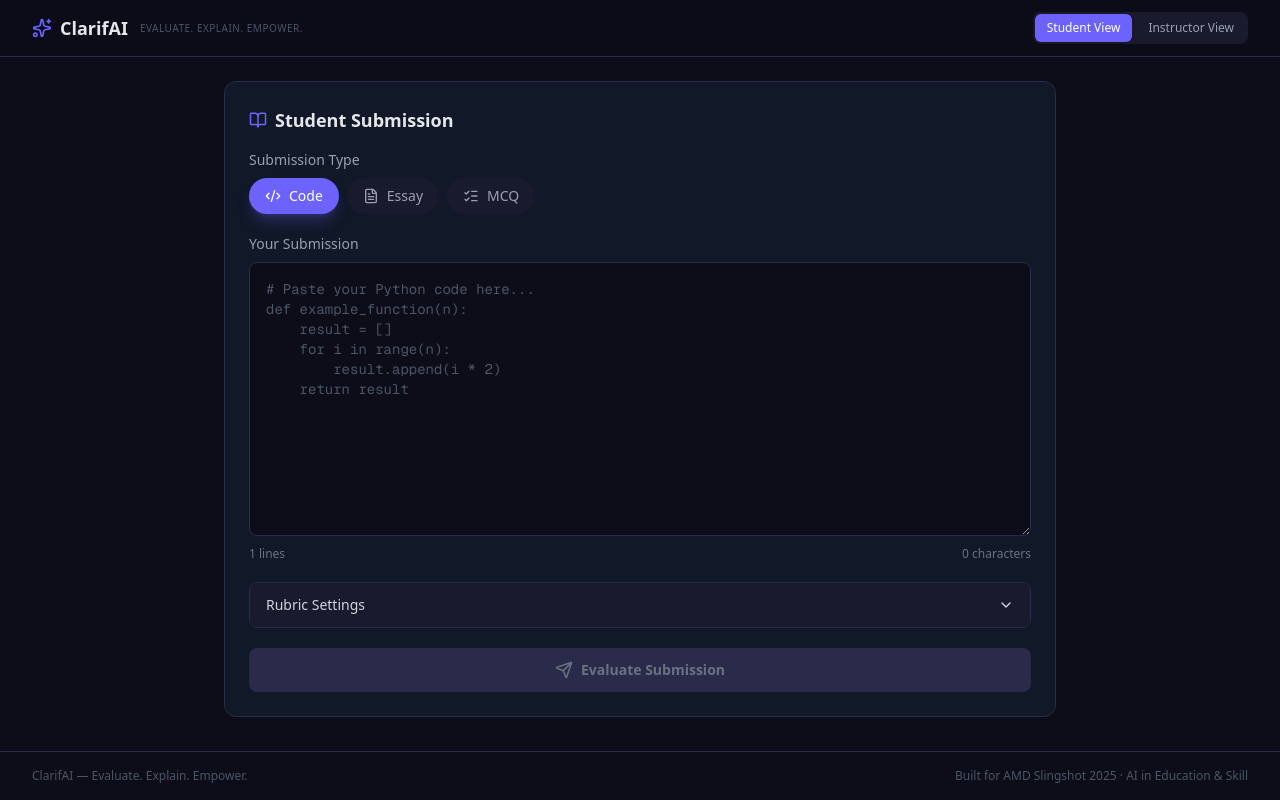
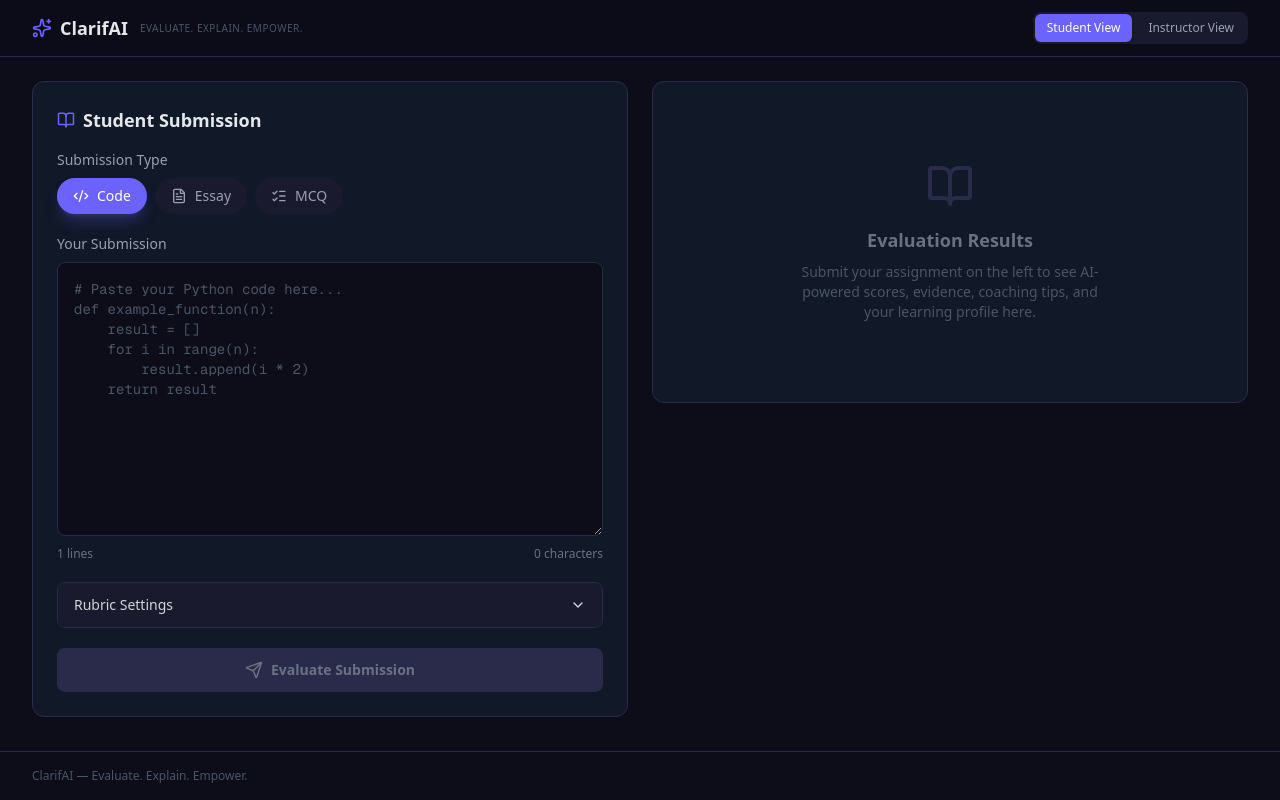
Before and after one commit to NIKHIL-RAJIV/CLARIFAI, a Next.js app: page /evaluate in a window 1280 px wide. Built offline with nearby package versions, Linux system fonts and the light colour scheme.

Commit message:
feat: 2-column student layout, submission preview in instructor view, remove AMD branding

```diff
--- a/app/evaluate/page.js
+++ b/app/evaluate/page.js
@@ -11,7 +11,7 @@ import MisconceptionBadge from '@/components/student/MisconceptionBadge';
 import InstructorPanel from '@/components/instructor/InstructorPanel';
 import LoadingPipeline from '@/components/shared/LoadingPipeline';
 import TaskTypeBadge from '@/components/shared/TaskTypeBadge';
-import { BookOpen, GraduationCap, Download } from 'lucide-react';
+import { BookOpen, GraduationCap, Download, Code2, FileText, ListChecks } from 'lucide-react';
 import clsx from 'clsx';
 import { downloadReport } from '@/lib/generateReport';
 
@@ -22,6 +22,9 @@ const TABS = [
   { key: 'profile', label: 'My Profile' },
 ];
 
+const TASK_ICONS = { code: Code2, essay: FileText, mcq: ListChecks };
+const TASK_LABELS = { code: 'Code', essay: 'Essay', mcq: 'MCQ' };
+
 export default function EvaluatePage() {
   const [isLoading, setIsLoading] = useState(false);
   const [currentLayer, setCurrentLayer] = useState(1);
@@ -29,12 +32,14 @@ export default function EvaluatePage() {
   const [activeTab, setActiveTab] = useState('scores');
   const [overrides, setOverrides] = useState({});
   const [activeView, setActiveView] = useState('student');
+  const [lastSubmission, setLastSubmission] = useState(null); // { taskType, submission, rubric }
 
   const handleSubmit = useCallback(async ({ taskType, rubric, submission }) => {
     setIsLoading(true);
     setCurrentLayer(1);
     setEvaluation(null);
     setOverrides({});
+    setLastSubmission({ taskType, submission, rubric });
 
     // Simulate layer progress while waiting for API response
     const layerTimers = [
@@ -124,6 +129,33 @@ export default function EvaluatePage() {
     );
   };
 
+  /* Read-only submission viewer for Instructor View */
+  const renderSubmissionPreview = () => {
+    if (!lastSubmission) return null;
+    const { taskType, submission } = lastSubmission;
+    const Icon = TASK_ICONS[taskType] || FileText;
+
+    return (
+      <div className="bg-[#111827] border border-[#2A2A4A] rounded-xl p-6">
+        <div className="flex items-center gap-2 mb-4">
+          <Icon size={18} className="text-[#6C63FF]" />
+          <h2 className="text-sm font-bold text-gray-300">
+            Student Submission — {TASK_LABELS[taskType] || taskType}
+          </h2>
+          {evaluation?.task_type && <TaskTypeBadge type={evaluation.task_type} />}
+        </div>
+        <pre
+          className={clsx(
+            'w-full max-h-[400px] overflow-auto rounded-lg border border-[#2A2A4A] bg-[#0D0D1A] text-gray-300 p-4 text-sm whitespace-pre-wrap',
+            taskType === 'code' ? 'font-mono' : ''
+          )}
+        >
+          {submission}
+        </pre>
+      </div>
+    );
+  };
+
   return (
     <div className="min-h-screen bg-[#0D0D1A] flex flex-col">
       <Navbar activeView={activeView} onViewChange={setActiveView} />
@@ -132,12 +164,12 @@ export default function EvaluatePage() {
       {isLoading && <LoadingPipeline currentLayer={currentLayer} />}
 
       {/* Main Content */}
-      <main className="flex-1 max-w-4xl mx-auto w-full px-4 sm:px-6 lg:px-8 py-6">
-        {/* Student View */}
+      <main className="flex-1 max-w-7xl mx-auto w-full px-4 sm:px-6 lg:px-8 py-6">
+        {/* ── Student View ── 2-column on lg+ */}
         {activeView === 'student' && (
-          <div className="space-y-6">
-            {/* Submission Panel */}
-            <div className="bg-[#111827] border border-[#2A2A4A] rounded-xl p-6">
+          <div className="grid grid-cols-1 lg:grid-cols-2 gap-6">
+            {/* Left Column — Submission */}
+            <div className="bg-[#111827] border border-[#2A2A4A] rounded-xl p-6 self-start lg:sticky lg:top-20">
               <div className="flex items-center gap-2 mb-4">
                 <BookOpen size={18} className="text-[#6C63FF]" />
                 <h2 className="text-lg font-bold text-gray-200">Student Submission</h2>
@@ -148,8 +180,9 @@ export default function EvaluatePage() {
               <SubmissionPanel onSubmit={handleSubmit} isLoading={isLoading} />
             </div>
 
-            {/* Results */}
-            {evaluation && (
+            {/* Right Column — Evaluation Results */}
+            <div>
+              {evaluation ? (
                 <div className="bg-[#111827] border border-[#2A2A4A] rounded-xl p-6">
                   {/* Download Report Button */}
                   <div className="flex justify-end mb-4">
@@ -163,12 +196,44 @@ export default function EvaluatePage() {
                   </div>
                   {renderStudentResults()}
                 </div>
+              ) : (
+                <div className="bg-[#111827] border border-[#2A2A4A] rounded-xl p-6 flex flex-col items-center justify-center py-20 text-center">
+                  <BookOpen size={48} className="text-[#2A2A4A] mb-4" />
+                  <h3 className="text-lg font-semibold text-gray-500 mb-2">
+                    Evaluation Results
+                  </h3>
+                  <p className="text-sm text-gray-600 max-w-xs">
+                    Submit your assignment on the left to see AI-powered scores,
+                    evidence, coaching tips, and your learning profile here.
+                  </p>
+                </div>
               )}
+            </div>
           </div>
         )}
 
-        {/* Instructor View */}
+        {/* ── Instructor View ── 2-column: submission preview + audit panel */}
         {activeView === 'instructor' && (
+          <div className="grid grid-cols-1 lg:grid-cols-2 gap-6">
+            {/* Left Column — Submission Preview */}
+            <div className="self-start lg:sticky lg:top-20">
+              {lastSubmission ? (
+                renderSubmissionPreview()
+              ) : (
+                <div className="bg-[#111827] border border-[#2A2A4A] rounded-xl p-6 flex flex-col items-center justify-center py-20 text-center">
+                  <FileText size={48} className="text-[#2A2A4A] mb-4" />
+                  <h3 className="text-lg font-semibold text-gray-500 mb-2">
+                    No Submission Yet
+                  </h3>
+                  <p className="text-sm text-gray-600 max-w-xs">
+                    Switch to Student View and submit an assignment first.
+                    The submission will appear here for review.
+                  </p>
+                </div>
+              )}
+            </div>
+
+            {/* Right Column — Instructor Audit Panel */}
             <div>
               <div className="bg-[#111827] border border-[#2A2A4A] rounded-xl p-6">
                 {evaluation ? (
@@ -192,6 +257,7 @@ export default function EvaluatePage() {
                 )}
               </div>
             </div>
+          </div>
         )}
       </main>
 
--- a/components/layout/Footer.jsx
+++ b/components/layout/Footer.jsx
@@ -8,9 +8,6 @@ export default function Footer() {
           <p className="text-xs text-gray-600">
             ClarifAI — Evaluate. Explain. Empower.
           </p>
-          <p className="text-xs text-gray-600">
-            Built for AMD Slingshot 2025 · AI in Education & Skill
-          </p>
         </div>
       </div>
     </footer>
```
Lines whose indentation alone changed are shown as unchanged.
